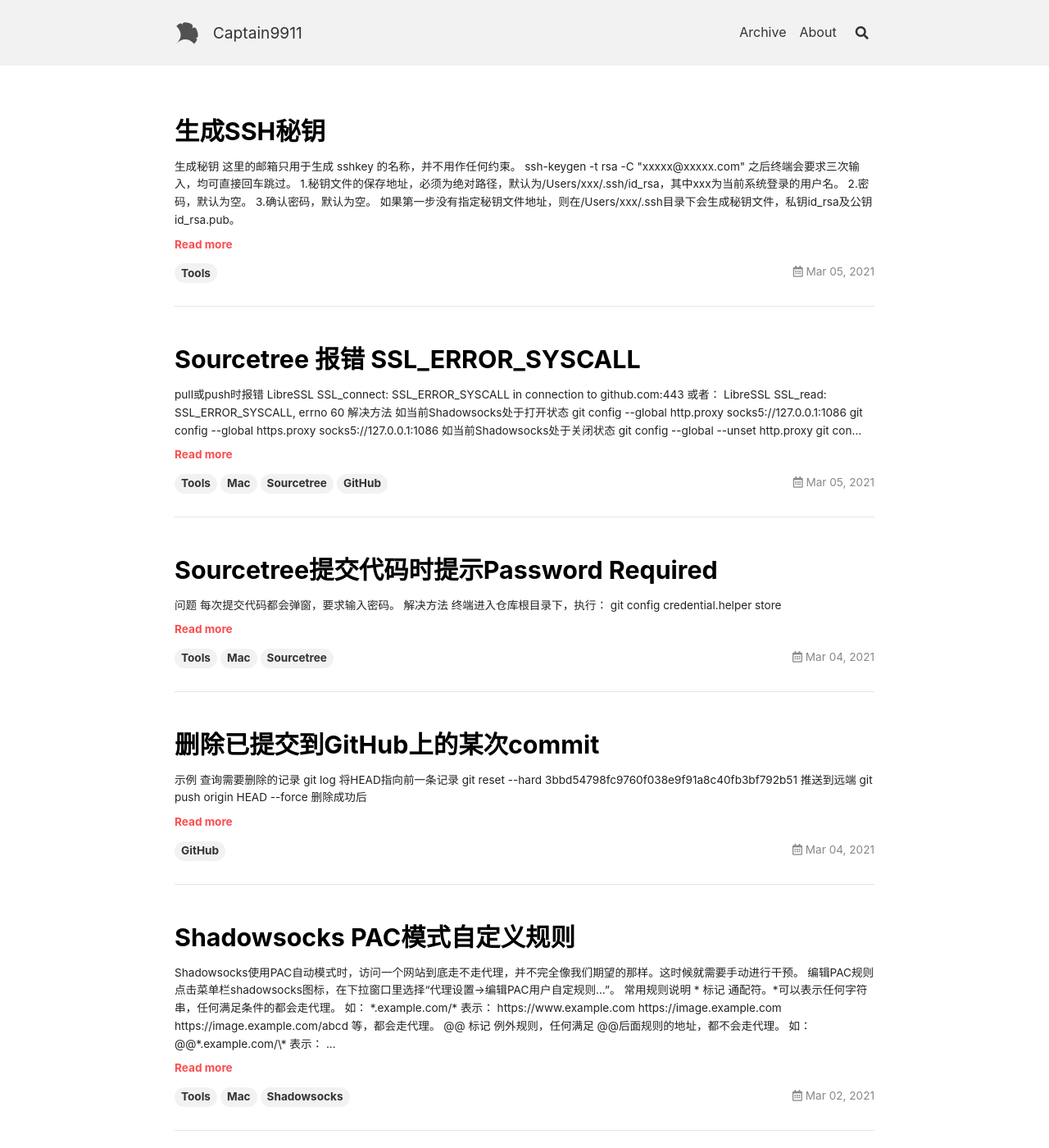
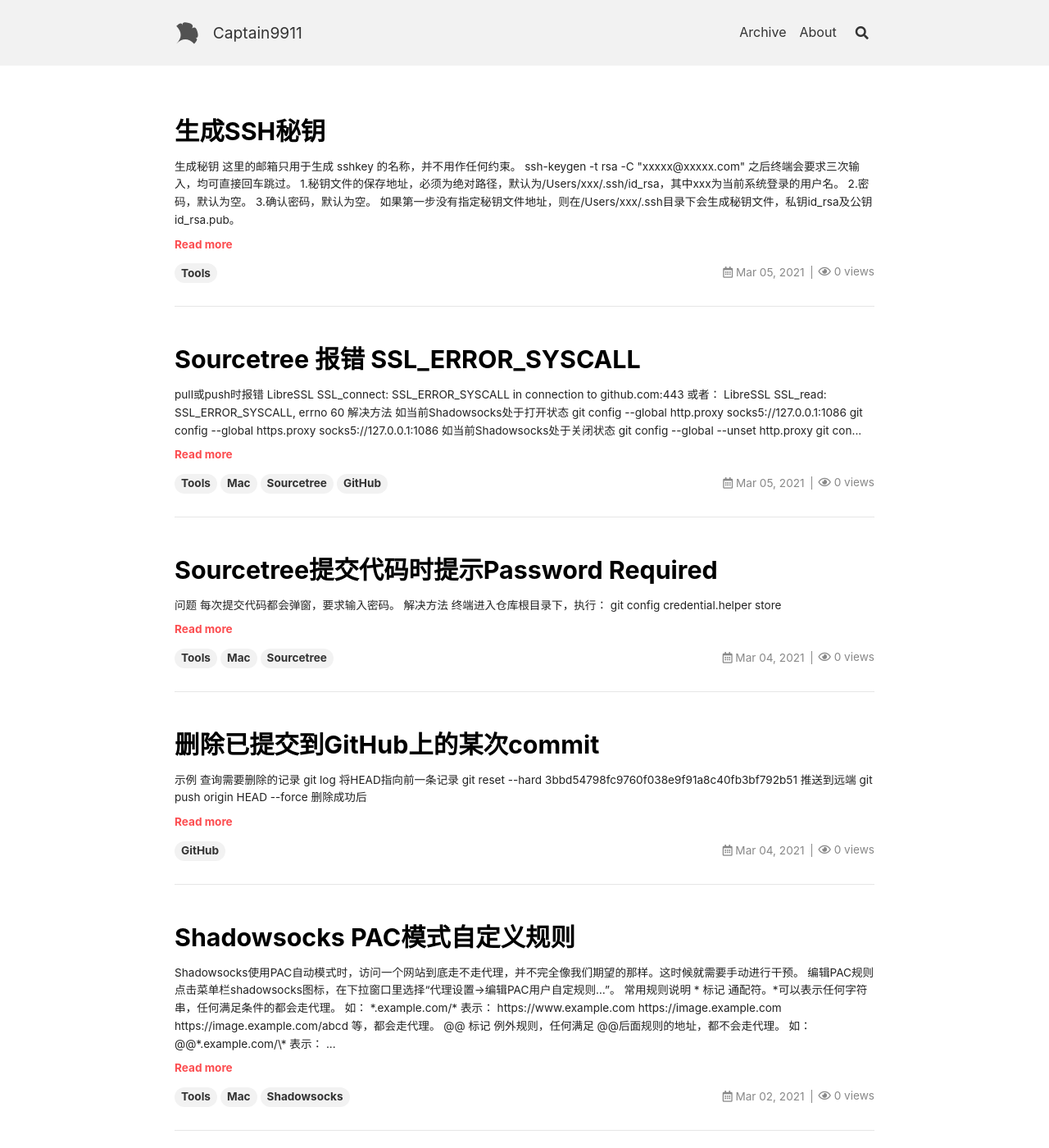
Before and after one commit to captain9911/blog, a Jekyll site: the page built from index.html, in a window 1280 px wide and 1400 px high. Shown: the whole window at 82% size. Built offline with Jekyll 4.4.1, drawn with Linux system fonts in a browser that asks for light colours; nearby versions of some CDN libraries; the list of posts is cut into pages by our own code; part of the change alters nothing that is shown.

```diff
--- a/_config.yml
+++ b/_config.yml
@@ -147,7 +147,7 @@ comments:
 ## => Pageview
 ##############################
 pageview:
-  provider: false # false (default), "leancloud", "custom"
+  provider: "custom" # false (default), "leancloud", "custom"
 
   ## Leancloud
   leancloud:
```
